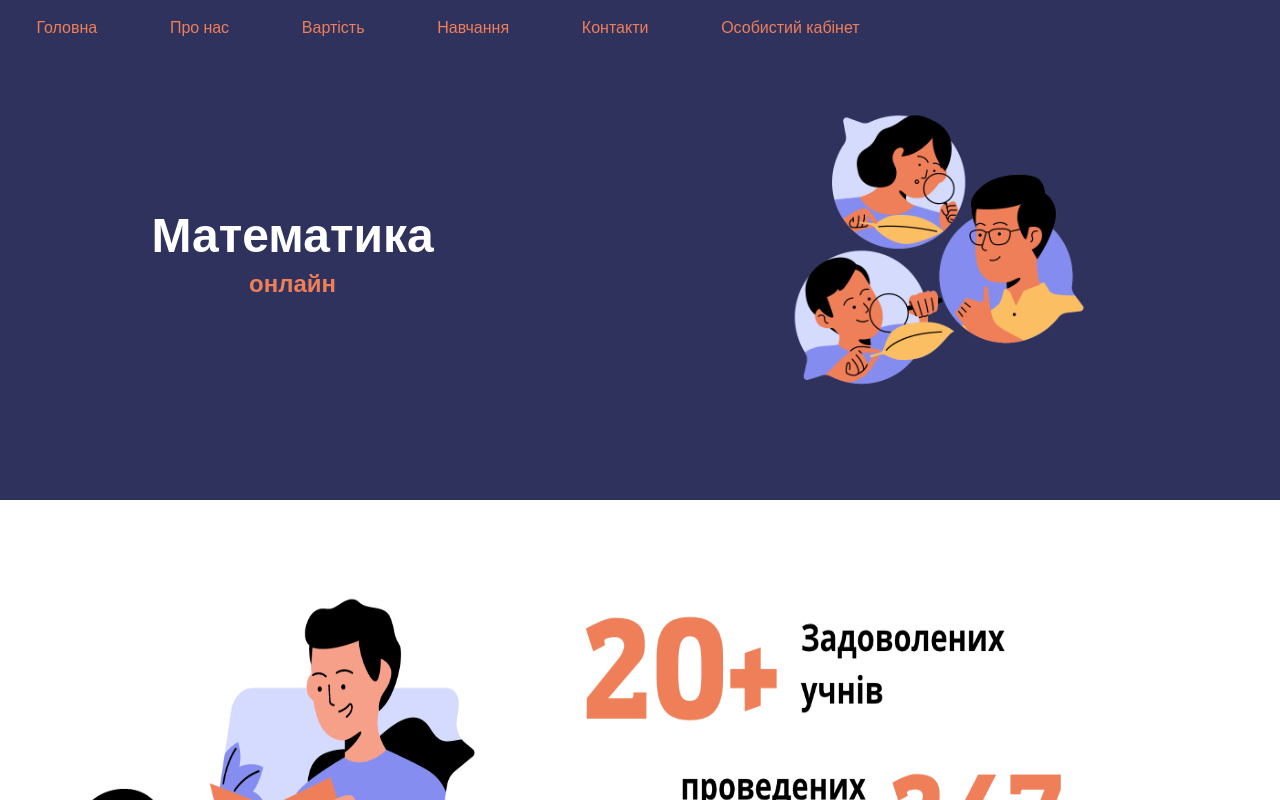
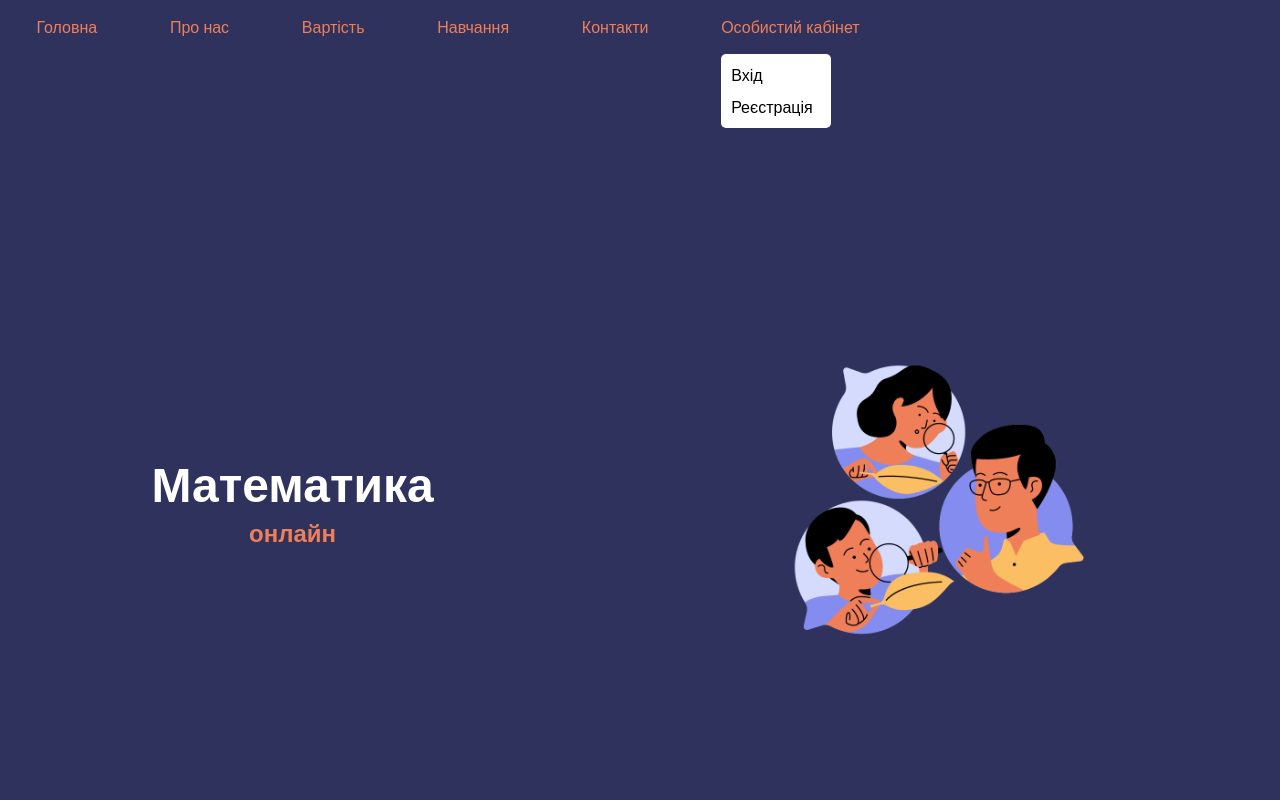
Before and after one commit to kpi-web/math-web, a React (Create React App) app: page / in a window 1280 px wide. Shown: the top 800 px of the page. Built offline with nearby package versions, Linux system fonts and the light colour scheme.

Commit message:
feat: add dropdown

```diff
--- /dev/null
+++ b/src/components/atoms/DropdownItem.tsx
@@ -0,0 +1,42 @@
+import React from 'react';
+import Flex from "./Flex";
+import Text from "./Text";
+import styled from "styled-components";
+
+interface DropdownItem {
+    title: string,
+    action: Function,
+}
+
+
+const Style = styled(Flex)`
+  margin: 0;
+  background-color: white;
+  width: fit-content;
+  height: fit-content;
+  padding: 5px;
+  transition: 0.5s;
+  &:hover{
+    color: #ef7f59;
+    transition: 0.5s;
+    cursor: pointer;
+  }
+`
+const DropdownItem = (
+    {
+        title,
+        action,
+    }: DropdownItem
+) => {
+    return (
+        <Style
+            onClick={() => action()}
+        >
+            <Text margin={'0'}>
+                {title}
+            </Text>
+        </Style>
+    );
+};
+
+export default DropdownItem;
--- a/src/components/atoms/Flex.tsx
+++ b/src/components/atoms/Flex.tsx
@@ -39,6 +39,9 @@ interface FlexProps {
     justifySelf?: string,
     gap?: string,
     whiteSpace?: string,
+    borderRadius?: string,
+    borderBottom?: string,
+
 }
 
 const BlockStyled =  styled.div<FlexProps>`
@@ -76,6 +79,8 @@ const BlockStyled =  styled.div<FlexProps>`
   text-align: ${props => props.textAlign};
   gap: ${props => props.gap};
   white-space: ${props => props.whiteSpace};
+  border-bottom: ${props => props.borderBottom};
+  border-radius: ${props => props.borderRadius};
 `;
 
 
--- /dev/null
+++ b/src/components/molecules/HeaderDropdown.tsx
@@ -0,0 +1,39 @@
+import React, {useEffect} from 'react';
+import Flex from "../atoms/Flex";
+import {dropDownItemsConfig} from "../../types";
+import DropdownItem from "../atoms/DropdownItem";
+
+interface HeaderDropdown {
+    dropdownConfig: dropDownItemsConfig[],
+    dropDownVisibilityHandler: Function
+}
+
+const HeaderDropdown = (
+    {
+        dropdownConfig,
+        dropDownVisibilityHandler
+    }: HeaderDropdown
+) => {
+    const bodyEventListener = () => dropDownVisibilityHandler(false)
+    useEffect(() => {
+        document.body.addEventListener('click', bodyEventListener)
+        return () => document.body.removeEventListener('click', bodyEventListener)
+    }, [])
+    return (
+        <Flex
+            flexDirection={'column'}
+            backgroundColor={'white'}
+            borderRadius={'5px'}
+            padding={'5px'}
+            width={'100px'}
+        >
+            {
+                dropdownConfig.map(({title, action}, index) =>
+                    <DropdownItem key={index} title={title} action={action} />
+                )
+            }
+        </Flex>
+    );
+};
+
+export default HeaderDropdown;
--- a/src/components/molecules/HeaderItem.tsx
+++ b/src/components/molecules/HeaderItem.tsx
@@ -1,10 +1,10 @@
-import React from 'react';
+import React, {useState} from 'react';
 import Text from "../atoms/Text";
 import styled from "styled-components";
+import HeaderDropdown from "./HeaderDropdown";
+import Flex from "../atoms/Flex";
+import {dropDownItemsConfig} from "../../types";
 
-interface HeaderItem {
-    title: string,
-}
 
 const HeaderItemContainer = styled.div`
   width: fit-content;
@@ -17,16 +17,35 @@ const HeaderItemContainer = styled.div`
     transition: 0.5s;
   }
 `
-
+interface HeaderItem {
+    title: string,
+    onClick: Function,
+    dropdownConfig?: dropDownItemsConfig[]
+}
 const HeaderItem = (
     {
-        title
+        title,
+        dropdownConfig
     }: HeaderItem
 ) => {
+    const [isDropdownOpen, setIsDropdownOpen] = useState(true)
     return (
-        <HeaderItemContainer>
-            <Text>{title}</Text>
-        </HeaderItemContainer>
+        <Flex
+            flexDirection={'column'}
+        >
+            <HeaderItemContainer onClick={(e: any) => {
+                e.stopPropagation()
+                setIsDropdownOpen(!isDropdownOpen)
+            }}>
+                <Text>{title}</Text>
+            </HeaderItemContainer>
+            {
+                dropdownConfig && isDropdownOpen &&
+                <HeaderDropdown dropDownVisibilityHandler={setIsDropdownOpen} dropdownConfig={dropdownConfig} />
+            }
+        </Flex>
+
+
     );
 };
 
--- a/src/components/organisms/FirstMainScreen.tsx
+++ b/src/components/organisms/FirstMainScreen.tsx
@@ -10,7 +10,7 @@ const FirstMainScreen = () => {
             backgroundColor={'#2e325d'}
             justifyContent={'flex-start'}
             alignItems={'center'}
-            height={'500px'}
+            height={'1000px'}
             width={'100%'}
         >
             <Flex
--- a/src/components/organisms/Header.tsx
+++ b/src/components/organisms/Header.tsx
@@ -14,13 +14,49 @@ const HeaderStyled = styled.div`
   justify-content: space-around;
 `
 
-const titles = ["Головна", "Про нас", "Вартість", "Навчання", "Контакти", "Особистий кабінет"]
+const headerItems = [
+    {
+        title: 'Головна',
+        onClickHandler: () => {}
+    },
+    {
+        title: 'Про нас',
+        onClickHandler: () => {}
+    },
+    {
+        title: 'Вартість',
+        onClickHandler: () => {}
+    },
+    {
+        title: 'Навчання',
+        onClickHandler: () => {}
+    },
+    {
+        title: 'Контакти',
+        onClickHandler: () => {}
+    },
+    {
+        title: 'Особистий кабінет',
+        onClickHandler: () => console.log('kek'),
+        dropdownConfig: [
+            {
+                title: 'Вхід',
+                action: () => console.log("Вхід"),
+            },
+            {
+                title: 'Реєстрація',
+                action: () => console.log("Реєстрація")
+            }
+        ]
+    }
+]
 
 const Header = () => {
     return (
         <HeaderStyled>
             {
-                titles.map((title, index) => <HeaderItem title={title} key={index}/>)
+                headerItems.map(({title, onClickHandler, dropdownConfig}, index) =>
+                    <HeaderItem dropdownConfig={dropdownConfig} onClick={onClickHandler} title={title} key={index}/>)
             }
         </HeaderStyled>
     );
--- a/src/components/pages/Main.tsx
+++ b/src/components/pages/Main.tsx
@@ -17,7 +17,6 @@ const Main = () => {
             <FirstMainScreen />
             <SecondMainScreen />
             <ThirdMainScreen />
-
             <Footer />
         </Flex>
     );
--- /dev/null
+++ b/src/types.ts
@@ -0,0 +1,4 @@
+export interface dropDownItemsConfig {
+    title: string,
+    action: Function,
+}
```
